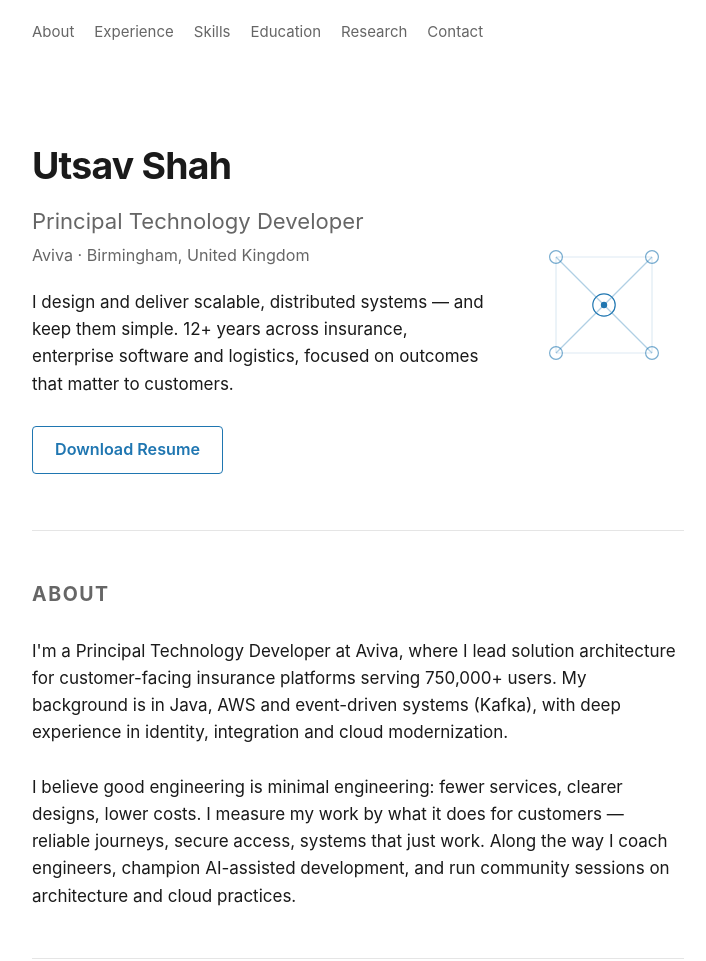
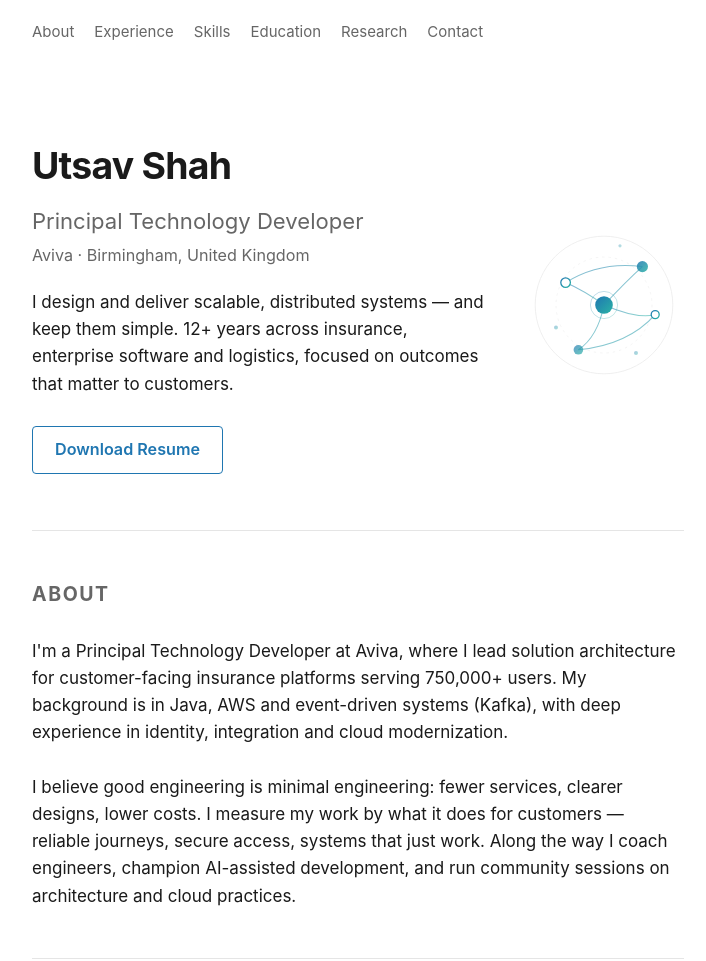
Before and after one commit to utsavpshah/utsavpshah.github.io, a plain HTML site: page index.html in a window 1280 px wide. Shown: the top 961 px of the page, without its empty margins (282-988 px from the left). Drawn offline with Linux system fonts and the light colour scheme.

Commit message:
Refine hero graphic: gradient constellation motif

```diff
--- a/index.html
+++ b/index.html
@@ -179,23 +179,32 @@
                 <a href="Utsav-Shah-Resume.pdf" class="btn">Download Resume</a>
             </div>
             <svg class="hero-art" viewBox="0 0 200 200" xmlns="http://www.w3.org/2000/svg" aria-hidden="true">
-                <!-- minimalist distributed-system motif -->
-                <g fill="none" stroke="#1f76b1" stroke-width="1.5">
-                    <line x1="100" y1="100" x2="40" y2="40" opacity="0.35"/>
-                    <line x1="100" y1="100" x2="160" y2="40" opacity="0.35"/>
-                    <line x1="100" y1="100" x2="40" y2="160" opacity="0.35"/>
-                    <line x1="100" y1="100" x2="160" y2="160" opacity="0.35"/>
-                    <line x1="40" y1="40" x2="160" y2="40" opacity="0.15"/>
-                    <line x1="40" y1="160" x2="160" y2="160" opacity="0.15"/>
-                    <line x1="40" y1="40" x2="40" y2="160" opacity="0.15"/>
-                    <line x1="160" y1="40" x2="160" y2="160" opacity="0.15"/>
-                    <circle cx="100" cy="100" r="14"/>
-                    <circle cx="40" cy="40" r="8" opacity="0.6"/>
-                    <circle cx="160" cy="40" r="8" opacity="0.6"/>
-                    <circle cx="40" cy="160" r="8" opacity="0.6"/>
-                    <circle cx="160" cy="160" r="8" opacity="0.6"/>
+                <!-- minimalist constellation: systems in orbit -->
+                <defs>
+                    <linearGradient id="ga" x1="0" y1="0" x2="1" y2="1">
+                        <stop offset="0" stop-color="#1f76b1"/>
+                        <stop offset="1" stop-color="#2ab3a6"/>
+                    </linearGradient>
+                </defs>
+                <circle cx="100" cy="100" r="86" fill="none" stroke="#ebebeb" stroke-width="1"/>
+                <circle cx="100" cy="100" r="60" fill="none" stroke="#f1f1f1" stroke-width="1" stroke-dasharray="3 5"/>
+                <g fill="none" stroke="url(#ga)" stroke-width="1.3" opacity="0.55">
+                    <path d="M100 100 Q75 82 52 72"/>
+                    <path d="M100 100 Q128 70 148 52"/>
+                    <path d="M100 100 Q142 118 164 112"/>
+                    <path d="M100 100 Q92 140 68 156"/>
+                    <path d="M52 72 Q95 45 148 52"/>
+                    <path d="M164 112 Q130 150 68 156"/>
                 </g>
-                <circle cx="100" cy="100" r="4" fill="#1f76b1"/>
+                <circle cx="100" cy="100" r="11" fill="url(#ga)"/>
+                <circle cx="100" cy="100" r="17" fill="none" stroke="url(#ga)" stroke-width="1" opacity="0.35"/>
+                <circle cx="52" cy="72" r="6" fill="#fff" stroke="url(#ga)" stroke-width="1.6"/>
+                <circle cx="148" cy="52" r="7" fill="url(#ga)" opacity="0.85"/>
+                <circle cx="164" cy="112" r="5" fill="#fff" stroke="url(#ga)" stroke-width="1.6"/>
+                <circle cx="68" cy="156" r="6" fill="url(#ga)" opacity="0.7"/>
+                <circle cx="140" cy="160" r="2.5" fill="url(#ga)" opacity="0.4"/>
+                <circle cx="40" cy="128" r="2.5" fill="url(#ga)" opacity="0.4"/>
+                <circle cx="120" cy="26" r="2" fill="url(#ga)" opacity="0.35"/>
             </svg>
         </section>
 
```
